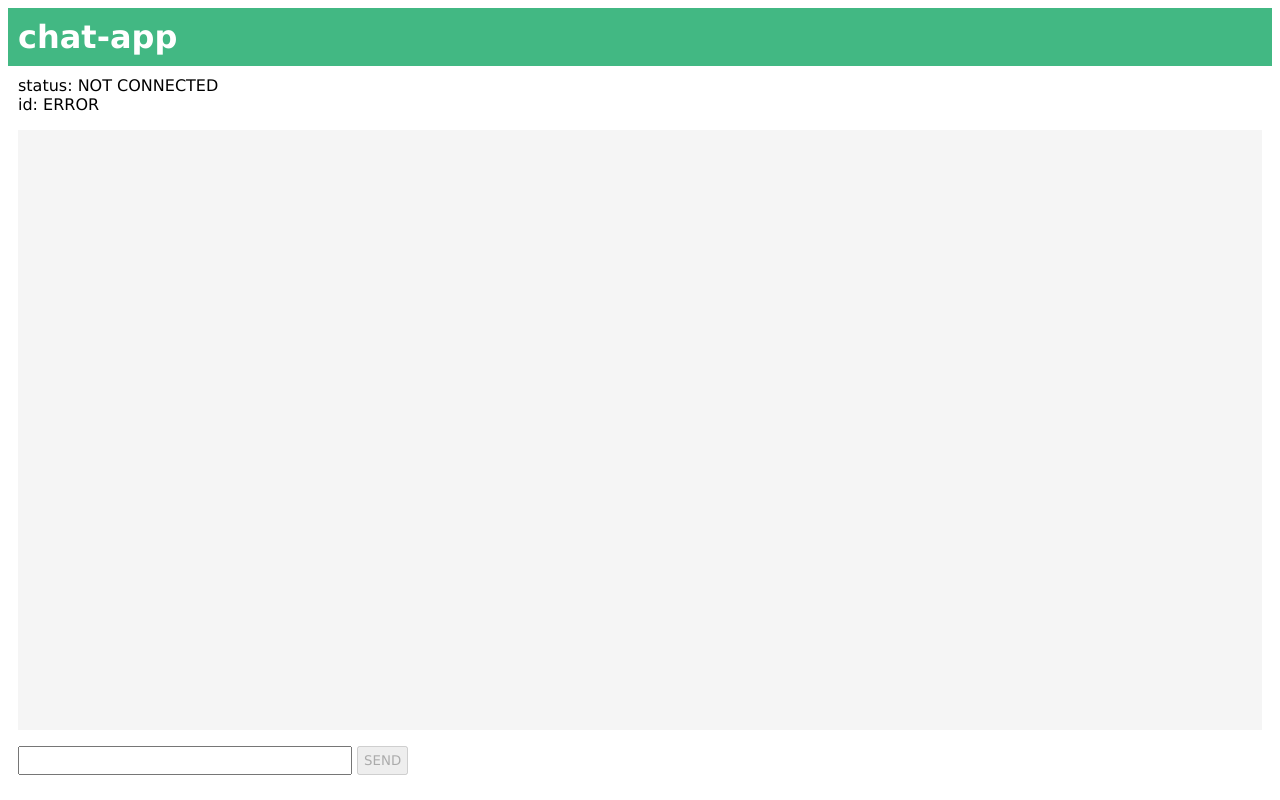
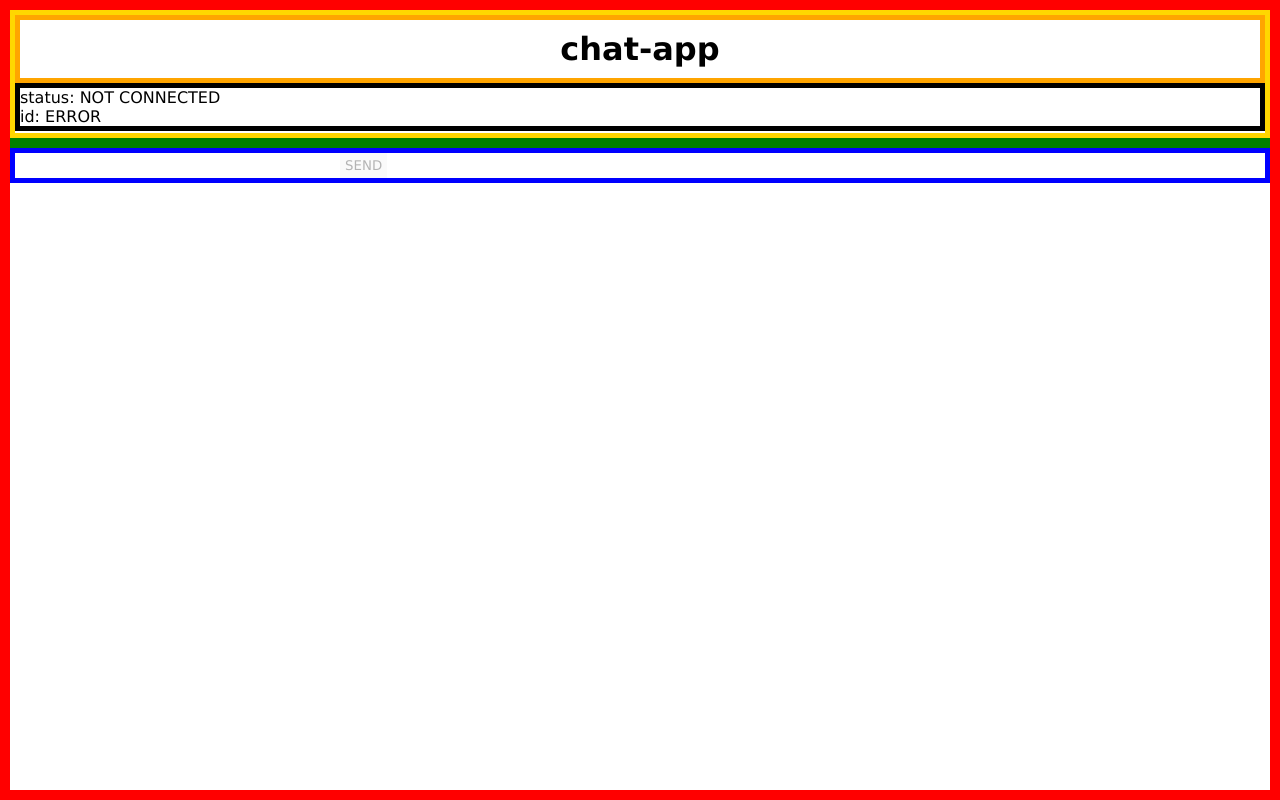
Before and after one commit to adamzuch/chat-app, a plain HTML site: page frontend/index.html in a window 1280 px wide. Drawn offline with nearby package versions, Linux system fonts and the light colour scheme; no server answers.

Commit message:
Separated chat input and window. Added temp CSS

```diff
--- a/frontend/app.js
+++ b/frontend/app.js
@@ -1,3 +1,60 @@
+
+/**
+ * Displays the status of the WebSocket connection.
+ */
+Vue.component('connection-status', {
+    props: {
+        connected: Boolean,
+        userId: String
+    },
+    template:
+        `<div class="connection-status">
+            status: {{ connected ? 'CONNECTED' : 'NOT CONNECTED' }}
+            <div>id: {{ userId.length > 0 ? userId : 'None' }}</div>
+        </div>`
+});
+
+/**
+ * Displays the list of messages.
+ */
+Vue.component('chat-window', {
+    props: {
+        userId: String
+    },
+    data: function() {
+        return {
+            messageList: []
+        };
+    },
+    methods: {
+        incomingMessage: function(inc) {
+            this.messageList.push(JSON.parse(inc.data));
+            this.$nextTick(() => this.scrollToEnd());
+        },
+        outgoingMessage: function(out) {
+            this.messageList.push(out);
+            this.$nextTick(() => this.scrollToEnd());
+        },
+        scrollToEnd: function() {
+            const chatWindow = this.$refs.chatWindow;
+            chatWindow.scrollTop = chatWindow.scrollHeight;
+        }
+    },
+    created: function() {
+        socket.$on('incoming-message', this.incomingMessage);  // incoming comes from WebSocet server
+        this.$root.$on('outgoing-message', this.outgoingMessage);  // outgoing comes from client event
+    },
+    template:
+        `<div class="chat-window" ref="chatWindow">
+            <chat-message
+                :userId="userId"
+                v-for="item in messageList"
+                :message="item"
+                :key="item.id"
+            ></chat-message>
+        </div>`
+});
+
 /**
  * Displays a single message.
  */
@@ -14,24 +71,19 @@ Vue.component('chat-message', {
 });
 
 /**
- * Displays the list of messages and handles incoming and outgoing messages.
+ * Handles user input and sends outgoing messages.
  */
-Vue.component('chat', {
+Vue.component('chat-input', {
     props: {
         connected: Boolean,
         userId: String
     },
     data: function() {
         return {
-            messageList: [],
             inputText: ''
-        }
+        };
     },
     methods: {
-        incomingMessage: function(inc) {
-            this.messageList.push(JSON.parse(inc.data));
-            this.$nextTick(() => this.scrollToEnd());
-        },
         outgoingMessage: function() {
             const out = {
                 userId: this.$props.userId,
@@ -39,52 +91,19 @@ Vue.component('chat', {
                 time: new Date().toISOString(),
                 text: this.inputText
             }
-            this.messageList.push(out);
+            this.$root.$emit('outgoing-message', out);  // emit event which chat window listens to.
             if (this.$props.connected) socket.send(out);
 
             this.inputText = ''; // reset form
-            this.$nextTick(() => this.scrollToEnd());
-        },
-        scrollToEnd: function() {
-            const chatWindow = this.$refs.chatWindow;
-            chatWindow.scrollTop = chatWindow.scrollHeight;
         }
     },
-    created: function() {
-        // new message event listener
-        socket.$on('new-message', this.incomingMessage);
-    },
     template:
-        `<div>
-            <p><div class="chat-window" ref="chatWindow">
-                <chat-message
-                    :userId="userId"
-                    v-for="item in messageList"
-                    :message="item"
-                    :key="item.id"
-                ></chat-message>
-            </div>
-            <p><div class="chat-input">
-                <input v-model="inputText" @keyup.enter="outgoingMessage">
-                <button :disabled="!(inputText.length) > 0" @click="outgoingMessage">SEND</button>
-            </div>
+        `<div class="chat-input">
+            <input v-model="inputText" @keyup.enter="outgoingMessage">
+            <button :disabled="!(inputText.length) > 0" @click="outgoingMessage">SEND</button>
         </div>`
 });
 
-/**
- * Displays the status of the WebSocket connection.
- */
-Vue.component('connection-status', {
-    props: {
-        connected: Boolean,
-        userId: String
-    },
-    template:
-        `<div>
-            status: {{ connected ? 'CONNECTED' : 'NOT CONNECTED' }}
-            <div>id: {{ userId.length > 0 ? userId : 'None' }}</div>
-        </div>`
-});
 
 /**
  * The root Vue instance.
--- a/frontend/index.html
+++ b/frontend/index.html
@@ -10,18 +10,24 @@
     <title>chat-app</title>
 </head>
 <body>
-    <div class="header">chat-app</div>
+    <div class="wrapper">
         <!-- Include for debugging purposes when using Vue Devtools -->
         <!-- <div id="socket"></div> -->
         <div id="app">
+            <div class="header"><div class="title">chat-app</div>
                 <connection-status
                     :connected="connected"
                     :user-id="userId"
                 ></connection-status>
-        <chat
+            </div>
+            <chat-window
+                :user-id="userId"
+            ></chat-window>
+            <chat-input
                 :connected="connected"
                 :user-id="userId"
-        ></chat>
+            ></chat-input>
+        </div>
     </div>
 </body>
 </html>
--- a/frontend/socket.js
+++ b/frontend/socket.js
@@ -19,6 +19,6 @@ const socket = new Vue({
         this.ws.onopen = () => this.$emit('socket-connect');
         this.ws.onclose = () => this.$emit('socket-disconnect');
         // TODO: need to emit different types of events to components
-        this.ws.onmessage = message => this.$emit('new-message', message);
+        this.ws.onmessage = message => this.$emit('incoming-message', message);
     }
 });
--- a/frontend/style.css
+++ b/frontend/style.css
@@ -1,25 +1,72 @@
 * {
-    font-family: 'Lucida Sans', 'Lucida Sans Regular', 'Lucida Grande', 'Lucida Sans Unicode', Geneva, Verdana, sans-serif
+    box-sizing: border-box;
+    margin: 0;
+    padding: 0;
+    border: 0;
+    font-family: 'Lucida Sans', 'Lucida Sans Regular', 'Lucida Grande', 'Lucida Sans Unicode', Geneva, Verdana, sans-serif;
 }
 
-#app {
-    padding: 10px;
+body {
+    position: absolute;
+    height: 100%;
+    min-height: 100%;
+    width: 100%;
+}
+
+.wrapper {
+    border: 10px solid red;
+
+    display: flex;
+    flex: 1 1 auto;
+    flex-direction: column;
+    height: 100%;
 }
 
 .header {
-    background-color: #42b883;
-    color: white;
+    border: 5px solid gold;
+    display: flex;
+    flex: 1 1 5%;
+    min-height: 8em;
+    max-height: 8em;
+    flex-direction: column;
+}
+
+.title {
+    border: 5px solid orange;
+    /* color: white; */
     padding: 10px;
     display: block;
+    text-align: center;
     font-size: 2em;
     font-weight: bold;
 }
 
+.connection-status {
+    border: 5px solid black;
+}
+
+.chat {
+    border: 5px solid purple;
+    height: 80vh;
+    display: flex;
+    flex-direction: column;
+    justify-content: flex-end;
+}
+
 .chat-window {
-    height: 75vh;
-    scrollbar-width: none;
-    overflow-y: auto;
-    background-color: rgb(245, 245, 245);
+    flex: 1 1 100%;
+    /* scrollbar-width: none; */
+    overflow: scroll;
+    border: 5px solid green;
+
+    display: flex;
+    flex-direction: column;
+    justify-content: flex-end;
+}
+
+.chat-input {
+    border: 5px solid blue;
+    flex: auto;
 }
 
 .chat-message, input, button {
```
Lines whose indentation alone changed are shown as unchanged.
